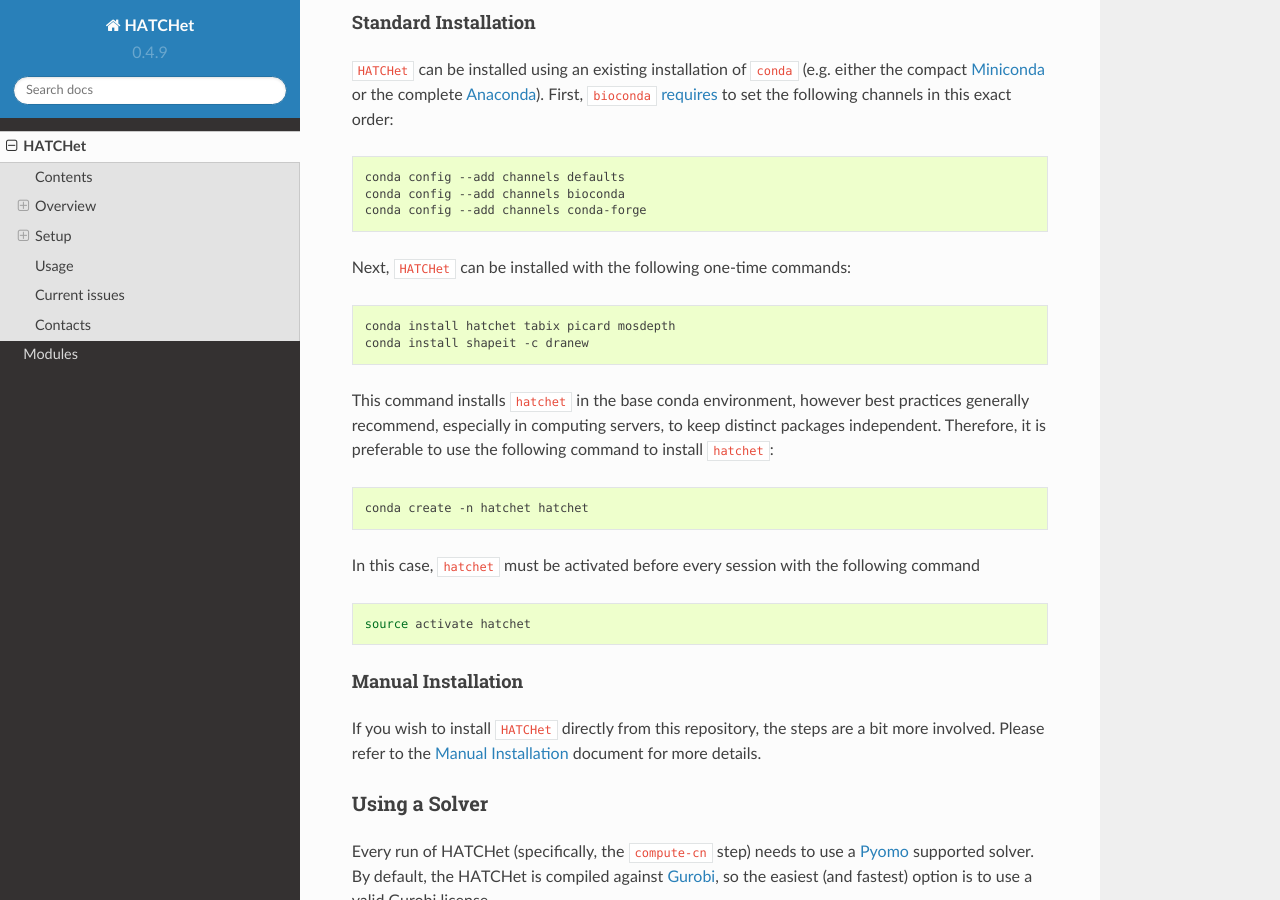
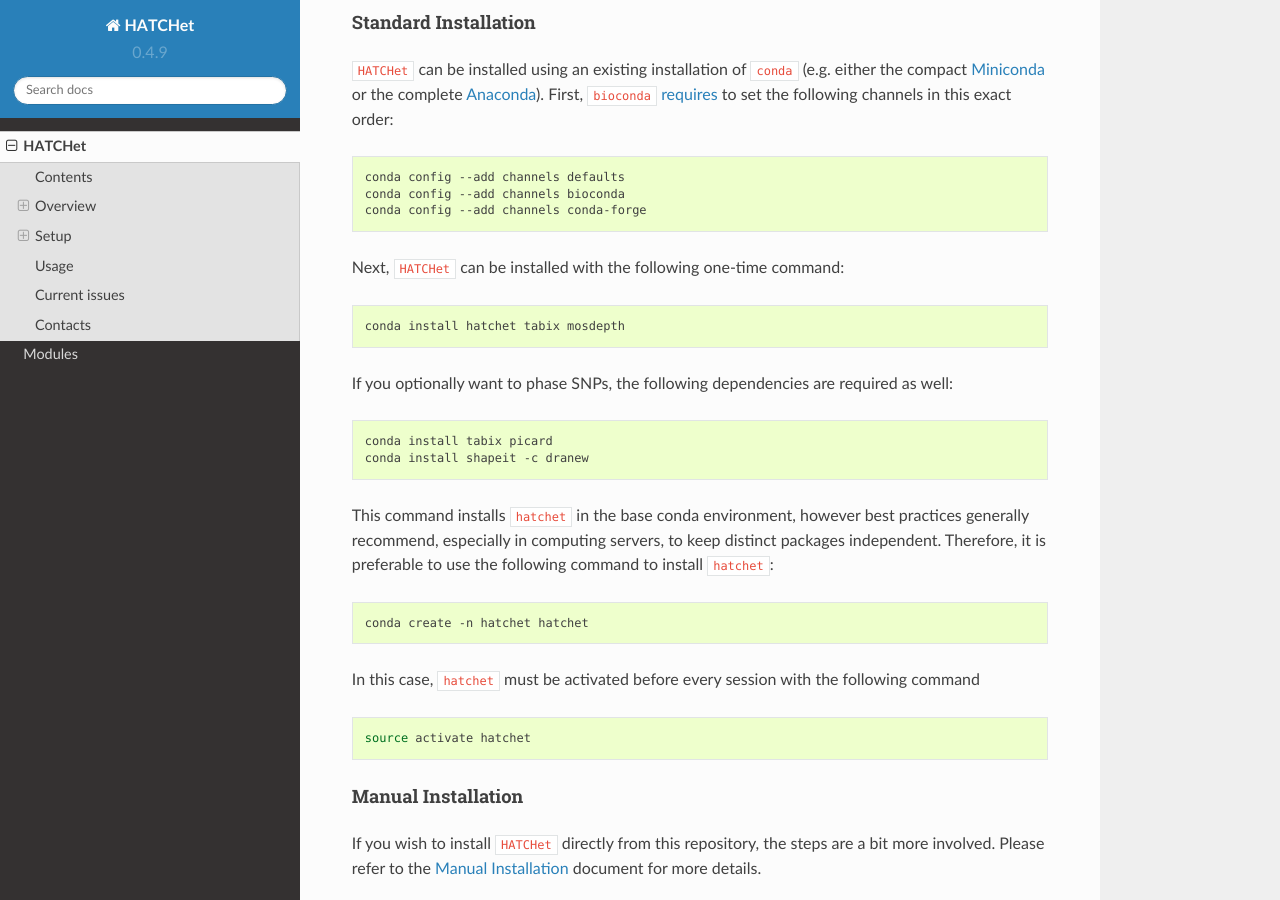
Before and after one commit to raphael-group/hatchet, a Sphinx documentation site: the page built from docs/source/README.md, in a window 1280 px wide and 900 px high, scrolled down 3065 px. Built offline with Sphinx 7.4.7 and the Read the Docs theme 2.0.0, drawn with Linux system fonts in a browser that asks for light colours; pages that are not in the unit, such as notebooks, are missing from menus.

Commit message:
Update installation instructions for dependencies

````diff
--- a/docs/source/README.md
+++ b/docs/source/README.md
@@ -84,9 +84,14 @@
 conda config --add channels conda-forge
 ```
 
-Next, `HATCHet` can be installed with the following one-time commands:
+Next, `HATCHet` can be installed with the following one-time command:
 ```shell
-conda install hatchet tabix picard mosdepth
+conda install hatchet tabix mosdepth
+```
+
+If you optionally want to phase SNPs, the following dependencies are required as well:
+```shell
+conda install tabix picard
 conda install shapeit -c dranew
 ```
 
````
